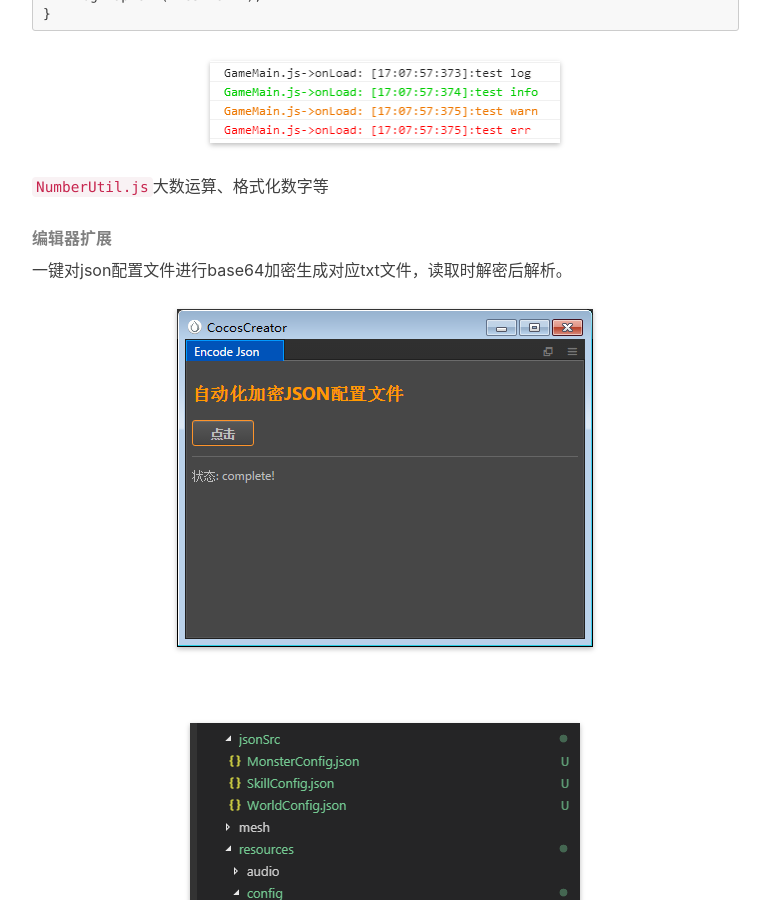
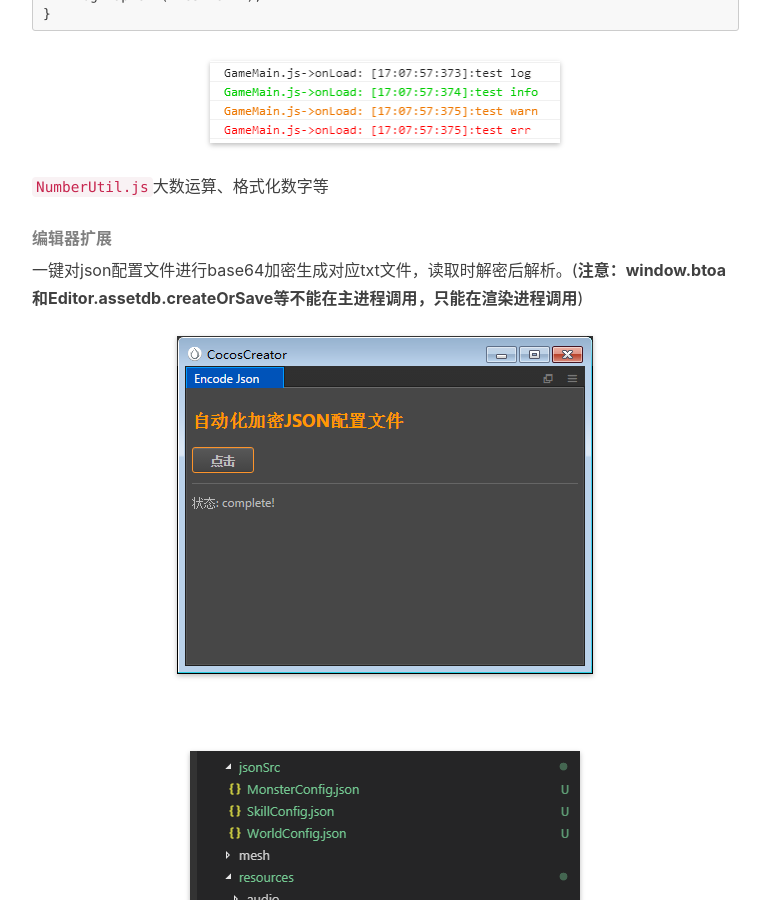
Before and after one commit to huangx916/huangx916.github.io, a Jekyll site: the page built from _posts/2019-01-01-gameplayframework.markdown, in a window 1280 px wide and 900 px high, scrolled down 4345 px. Shown: the whole window, without its empty margins (233-1003 px from the left). Built offline with Jekyll 4.4.1, drawn with Linux system fonts in a browser that asks for light colours; nearby versions of some CDN libraries; comment, search, counter and statistics services are not loaded.

Commit message:
Update 2019-01-01-gameplayframework.markdown

```diff
--- a/_posts/2019-01-01-gameplayframework.markdown
+++ b/_posts/2019-01-01-gameplayframework.markdown
@@ -96,7 +96,7 @@ onLoad()
 `NumberUtil.js`大数运算、格式化数字等
 
 ###### 编辑器扩展
-一键对json配置文件进行base64加密生成对应txt文件，读取时解密后解析。
+一键对json配置文件进行base64加密生成对应txt文件，读取时解密后解析。(**注意：window.btoa和Editor.assetdb.createOrSave等不能在主进程调用，只能在渲染进程调用**)
 <img class="shadow" src="/img/in-post/gpfw/7.png" width="416">
 <img class="shadow" src="/img/in-post/gpfw/8.png" width="390">
 
```
